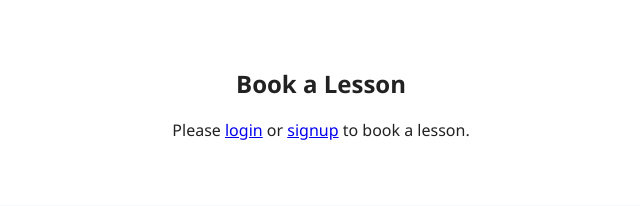
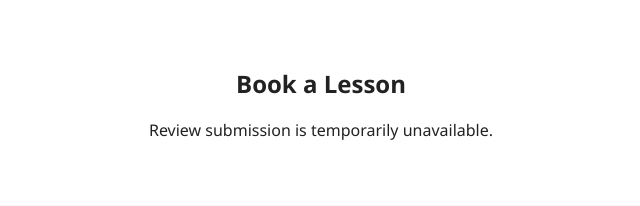
Before and after one commit to mdmahfuzhussen/dendjango, a Django app: page / in a window 1280 px wide. Shown: the part 1983-2189 px from the top of the page, without its empty margins (319-959 px from the left). Run offline with Django 5.2, Linux system fonts and the light colour scheme; data comes from the database, SQL or seed files in the repository.

Commit message:
Update home.html

```diff
--- a/templates/drivers/home.html
+++ b/templates/drivers/home.html
@@ -111,26 +111,21 @@
           </div>
         {% endif %}
 
-        {% if user.is_authenticated %}
-          <form method="post" action="{% url 'drivers:booking' %}" class="booking-form" id="booking-form">
+      {% if user.is_authenticated %}
+        <form method="post" action="{% url 'drivers:submit_review' %}" class="review-form">
             {% csrf_token %}
-            {{ booking_form.non_field_errors }}
-            {{ booking_form.name }}
-            {{ booking_form.email }}
-
-            {% if booking_form.phone %}
-              {{ booking_form.phone }}
-            {% else %}
-              <input type="tel" name="phone" placeholder="Phone Number" required>
-            {% endif %}
-
-            {{ booking_form.date }}
-            {{ booking_form.time }}
-            {{ booking_form.message }}
-            <button type="submit">Book Now</button>
-          </form>
+            <label for="id_comment">Your Review</label>
+            {{ review_form.comment }}
+            <label>Rating</label>
+            <div class="rating-options">
+                {{ review_form.rating }}
+            </div>
+            <button type="submit">Submit Review</button>
+        </form>
         {% else %}
-          <p class="booking-login-note">Please <a href="#">login</a> or <a href="#">signup</a> to book a lesson.</p>
+            <p class="booking-login-note">
+                Review submission is temporarily unavailable.
+            </p>
         {% endif %}
       </section>
 
```
